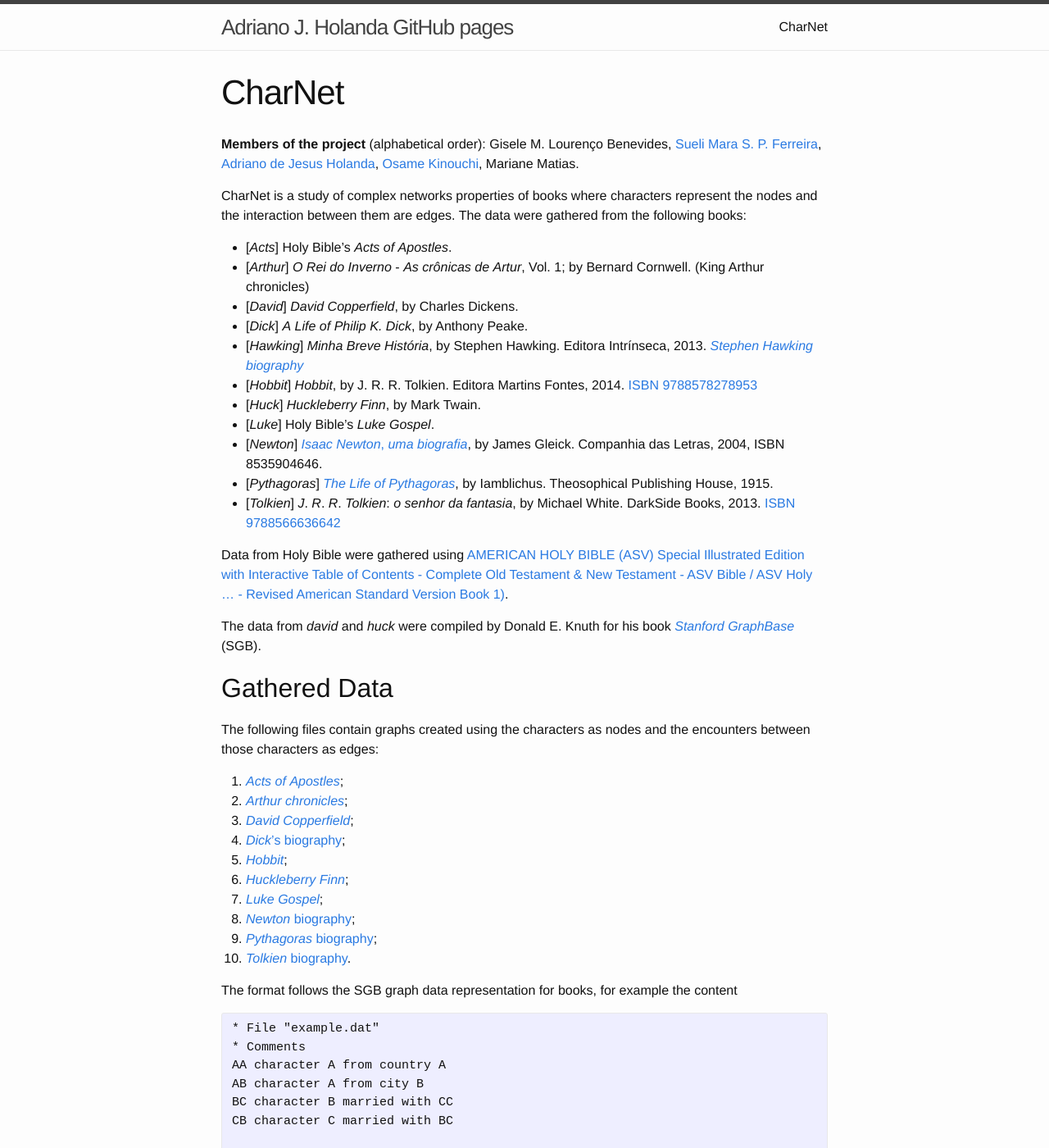
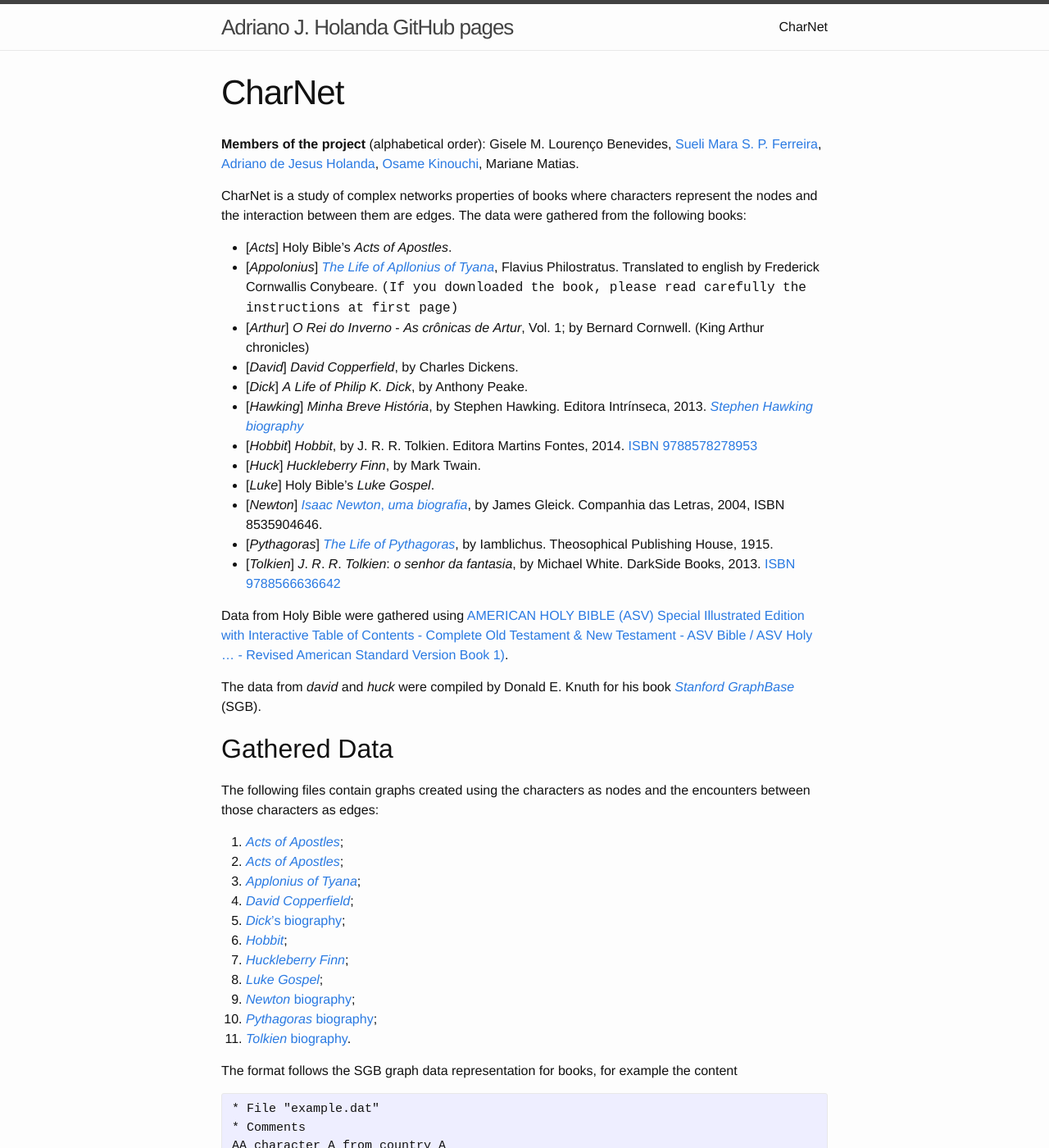
Before and after one commit to ajholanda/ajholanda.github.io, a Jekyll site: the page built from charnet.md, in a window 1280 px wide and 1400 px high. Shown: the whole window at 82% size. Built offline with Jekyll 4.4.1, drawn with Linux system fonts in a browser that asks for light colours.

```diff
--- a/charnet.md
+++ b/charnet.md
@@ -17,6 +17,7 @@ characters represent the nodes and the interaction between them are
 edges. The data were gathered from the following books:
 
 - [_Acts_] Holy Bible's _Acts_ _of_ _Apostles_.
+- [_Appolonius_] [_The_ _Life_ _of_ _Apllonius_ _of_ _Tyana_](https://drive.google.com/open?id=1QW-FXgWkUgeFtnrzu6lvdA8xBzjFdzEJ), Flavius Philostratus. Translated to english by Frederick Cornwallis Conybeare. <tt>(If you downloaded the book, please read carefully the instructions at first page)</tt>
 - [_Arthur_] _O_ _Rei_ _do_ _Inverno_ - _As_ _crônicas_ _de_ _Artur_, Vol. 1; by Bernard Cornwell. (King Arthur chronicles)
 - [_David_] _David_ _Copperfield_, by Charles Dickens.
 * [_Dick_]  _A_ _Life_ _of_ _Philip_ _K._ _Dick_, by Anthony Peake.
@@ -47,15 +48,16 @@ The following files contain graphs created using the characters as
 nodes and the encounters between those characters as edges:
 
 1. [_Acts_ _of_ _Apostles_](https://github.com/ajholanda/charnet/blob/master/data/acts.dat);
-2. [_Arthur_ _chronicles_](https://github.com/ajholanda/charnet/blob/master/data/arthur.dat);
-3. [_David_ _Copperfield_](https://github.com/ajholanda/charnet/blob/master/sgb/david.dat);
-4. [_Dick_'s biography](https://github.com/ajholanda/charnet/blob/master/data/dick.dat);
-5. [_Hobbit_](https://github.com/ajholanda/charnet/blob/master/data/hobbit.dat);
-6. [_Huckleberry_ _Finn_](https://github.com/ajholanda/charnet/blob/master/sgb/huck.dat);
-7. [_Luke_ _Gospel_](https://github.com/ajholanda/charnet/blob/master/data/luke.dat);
-8. [_Newton_ biography](https://github.com/ajholanda/charnet/blob/master/data/newton.dat);
-9. [_Pythagoras_ biography](https://github.com/ajholanda/charnet/blob/master/data/pythagoras.dat);
-10. [_Tolkien_ biography](https://github.com/ajholanda/charnet/blob/master/data/tolkien.dat).
+2. [_Acts_ _of_ _Apostles_](https://github.com/ajholanda/charnet/blob/master/data/acts.dat);
+3. [_Applonius_ _of_ _Tyana_](https://github.com/ajholanda/charnet/blob/master/data/appolonius.dat);
+4. [_David_ _Copperfield_](https://github.com/ajholanda/charnet/blob/master/sgb/david.dat);
+5. [_Dick_'s biography](https://github.com/ajholanda/charnet/blob/master/data/dick.dat);
+6. [_Hobbit_](https://github.com/ajholanda/charnet/blob/master/data/hobbit.dat);
+7. [_Huckleberry_ _Finn_](https://github.com/ajholanda/charnet/blob/master/sgb/huck.dat);
+8. [_Luke_ _Gospel_](https://github.com/ajholanda/charnet/blob/master/data/luke.dat);
+9. [_Newton_ biography](https://github.com/ajholanda/charnet/blob/master/data/newton.dat);
+10. [_Pythagoras_ biography](https://github.com/ajholanda/charnet/blob/master/data/pythagoras.dat);
+11. [_Tolkien_ biography](https://github.com/ajholanda/charnet/blob/master/data/tolkien.dat).
 
 The format follows the SGB graph data representation for books, for
 example the content
```
Also changed, not shown: other parts of charnet.md (+2 -0 lines).
